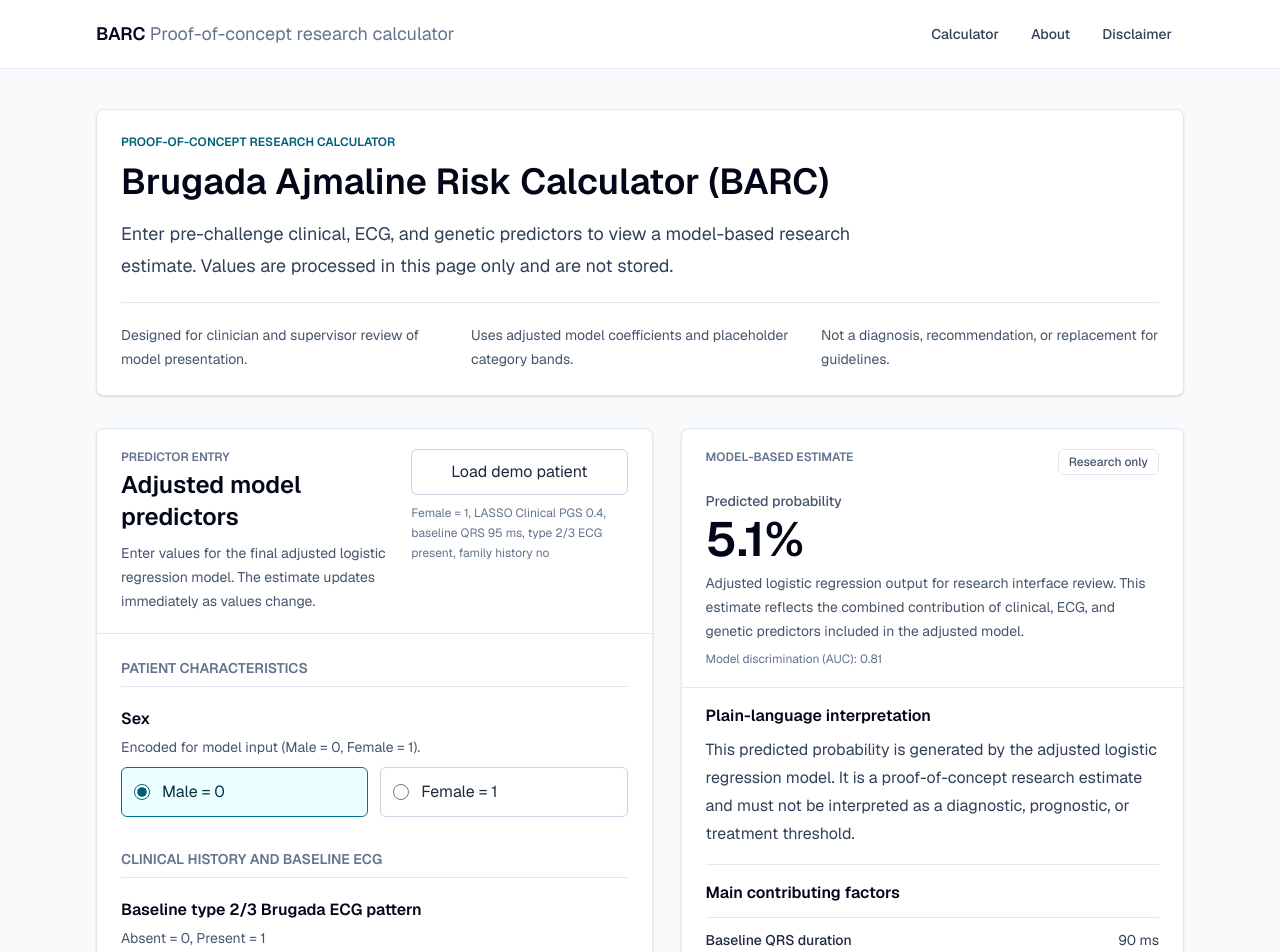
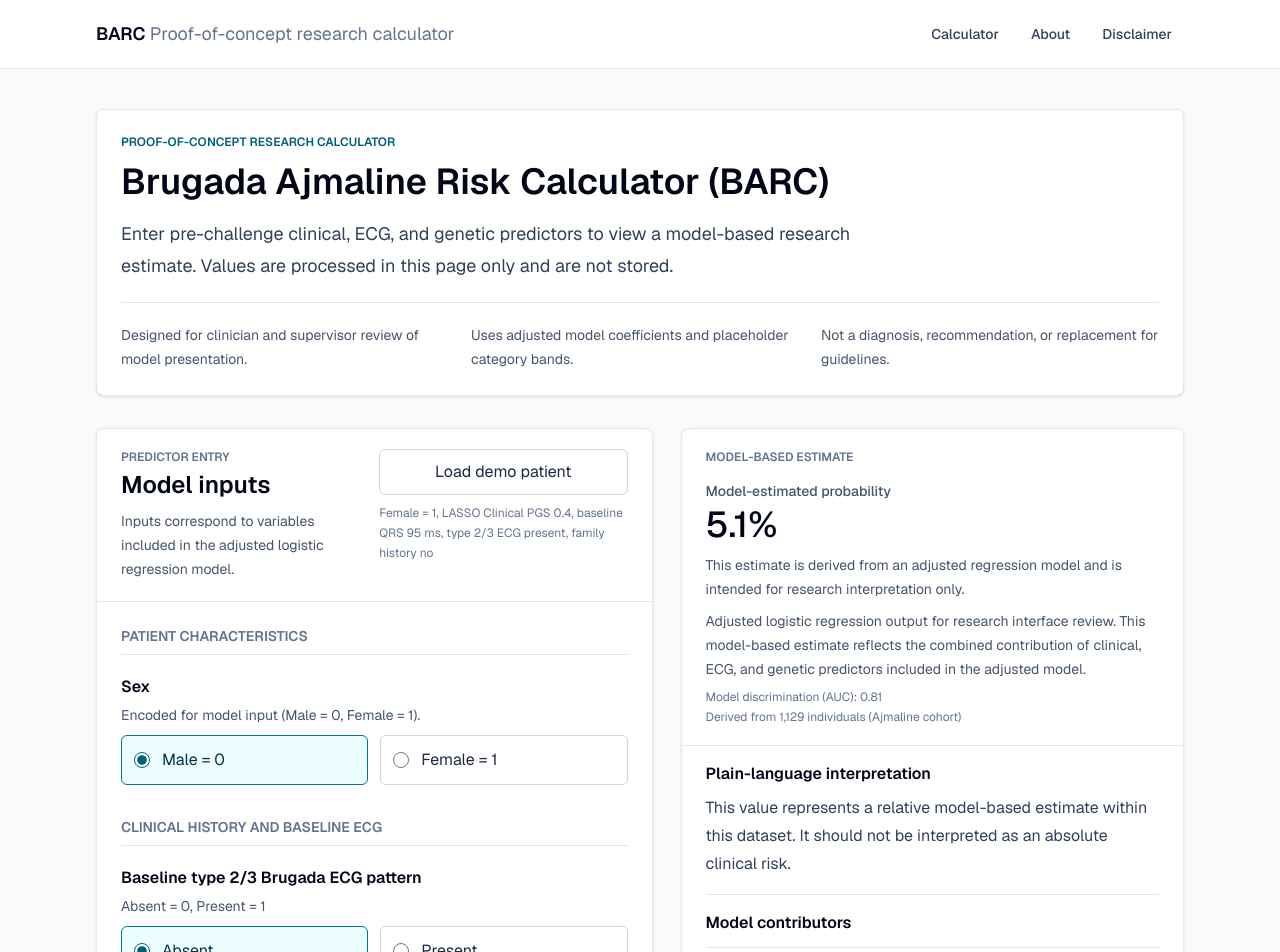
Before and after one commit to deathlikedaisies/brugada-ajmaline-risk-calculator, a Next.js app: page /calculator in a window 1280 px wide. Shown: the top 952 px of the page. Built offline with nearby package versions, Linux system fonts and the light colour scheme.

Commit message:
Refine BARC academic presentation

```diff
--- a/app/about/page.tsx
+++ b/app/about/page.tsx
@@ -43,7 +43,8 @@ export default function AboutPage() {
             with weighted predictor values to calculate a linear predictor, then
             applies the logistic function to return a predicted probability. It
             remains a proof-of-concept research implementation and is not
-            validated for routine clinical use.
+            validated for routine clinical use. This model reflects internal
+            performance only and has not undergone external validation.
           </p>
         </section>
 
--- a/components/calculator-form.tsx
+++ b/components/calculator-form.tsx
@@ -47,11 +47,11 @@ export function CalculatorForm() {
               id="calculator-inputs-heading"
               className="mt-1 text-2xl font-semibold tracking-normal text-slate-950"
             >
-              Adjusted model predictors
+              Model inputs
             </h2>
             <p className="mt-2 max-w-2xl text-sm leading-6 text-slate-600">
-              Enter values for the final adjusted logistic regression model.
-              The estimate updates immediately as values change.
+              Inputs correspond to variables included in the adjusted logistic
+              regression model.
             </p>
           </div>
           <div className="md:max-w-64">
--- a/components/result-card.tsx
+++ b/components/result-card.tsx
@@ -12,30 +12,32 @@ export function ResultCard({ result }: ResultCardProps) {
       className="rounded-lg border border-slate-200 bg-white shadow-sm"
     >
       <div className="border-b border-slate-200 px-5 py-5 sm:px-6">
-        <div className="flex flex-col gap-2 sm:flex-row sm:items-start sm:justify-between">
-          <p className="text-xs font-semibold uppercase text-slate-500">
-            Model-based estimate
-          </p>
-          <p className="w-fit rounded-md border border-slate-200 px-2.5 py-1 text-xs font-medium text-slate-600">
-            Research only
-          </p>
-        </div>
+        <p className="text-xs font-semibold uppercase text-slate-500">
+          Model-based estimate
+        </p>
         <p className="mt-4 text-sm font-medium text-slate-600">
-          Predicted probability
+          Model-estimated probability
         </p>
         <h2
           id="risk-result-heading"
-          className="mt-1 text-5xl font-semibold tracking-normal text-slate-950"
+          className="mt-1 text-4xl font-medium tracking-normal text-slate-950"
         >
           {result.percentage.toFixed(1)}%
         </h2>
         <p className="mt-2 text-sm leading-6 text-slate-600">
+          This estimate is derived from an adjusted regression model and is
+          intended for research interpretation only.
+        </p>
+        <p className="mt-2 text-sm leading-6 text-slate-600">
           Adjusted logistic regression output for research interface review.
-          This estimate reflects the combined contribution of clinical, ECG, and
-          genetic predictors included in the adjusted model.
+          This model-based estimate reflects the combined contribution of
+          clinical, ECG, and genetic predictors included in the adjusted model.
         </p>
         <p className="mt-2 text-xs text-slate-500">
           Model discrimination (AUC): {modelConfig.auc.toFixed(2)}
+        </p>
+        <p className="mt-1 text-xs text-slate-500">
+          Derived from 1,129 individuals (Ajmaline cohort)
         </p>
       </div>
 
@@ -51,7 +53,7 @@ export function ResultCard({ result }: ResultCardProps) {
 
         <div className="py-4">
           <h3 className="text-base font-semibold text-slate-950">
-            Main contributing factors
+            Model contributors
           </h3>
           <dl className="mt-3 divide-y divide-slate-200 border-y border-slate-200">
             {result.contributingFactors.map((factor) => (
@@ -81,7 +83,7 @@ export function ResultCard({ result }: ResultCardProps) {
 
         <details className="py-4">
           <summary className="cursor-pointer px-4 py-3 text-sm font-semibold text-slate-900">
-            Why this estimate?
+            Model details
           </summary>
           <div className="px-4 pb-1 pt-3 text-sm leading-6 text-slate-700">
             <p>
--- a/lib/calculator.ts
+++ b/lib/calculator.ts
@@ -63,7 +63,7 @@ export function categorizeRisk(probability: number): RiskCategory {
 }
 
 export function getInterpretation(): string {
-  return "This predicted probability is generated by the adjusted logistic regression model. It is a proof-of-concept research estimate and must not be interpreted as a diagnostic, prognostic, or treatment threshold.";
+  return "This value represents a relative model-based estimate within this dataset. It should not be interpreted as an absolute clinical risk.";
 }
 
 export function getContributingFactors(
```
